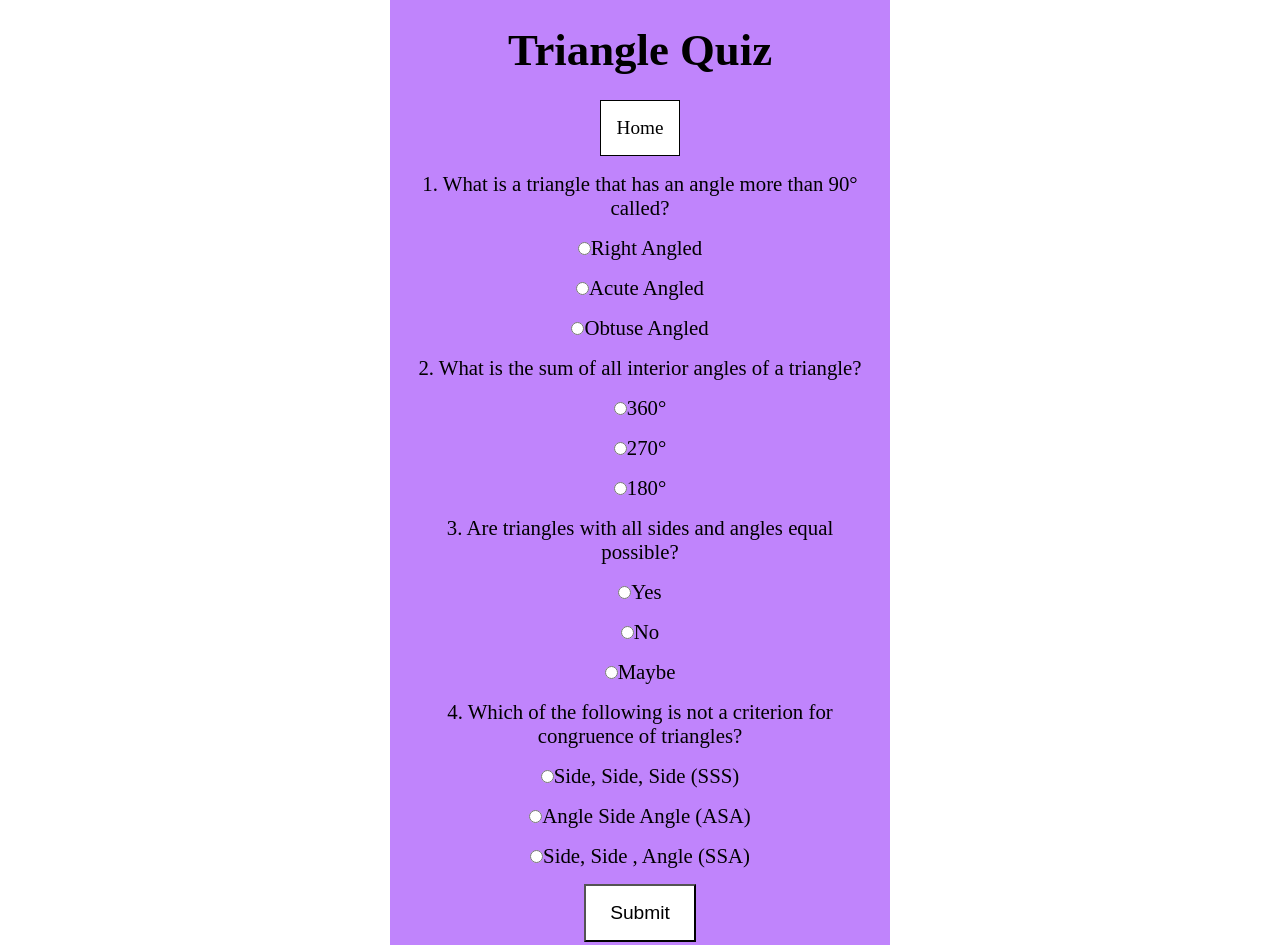
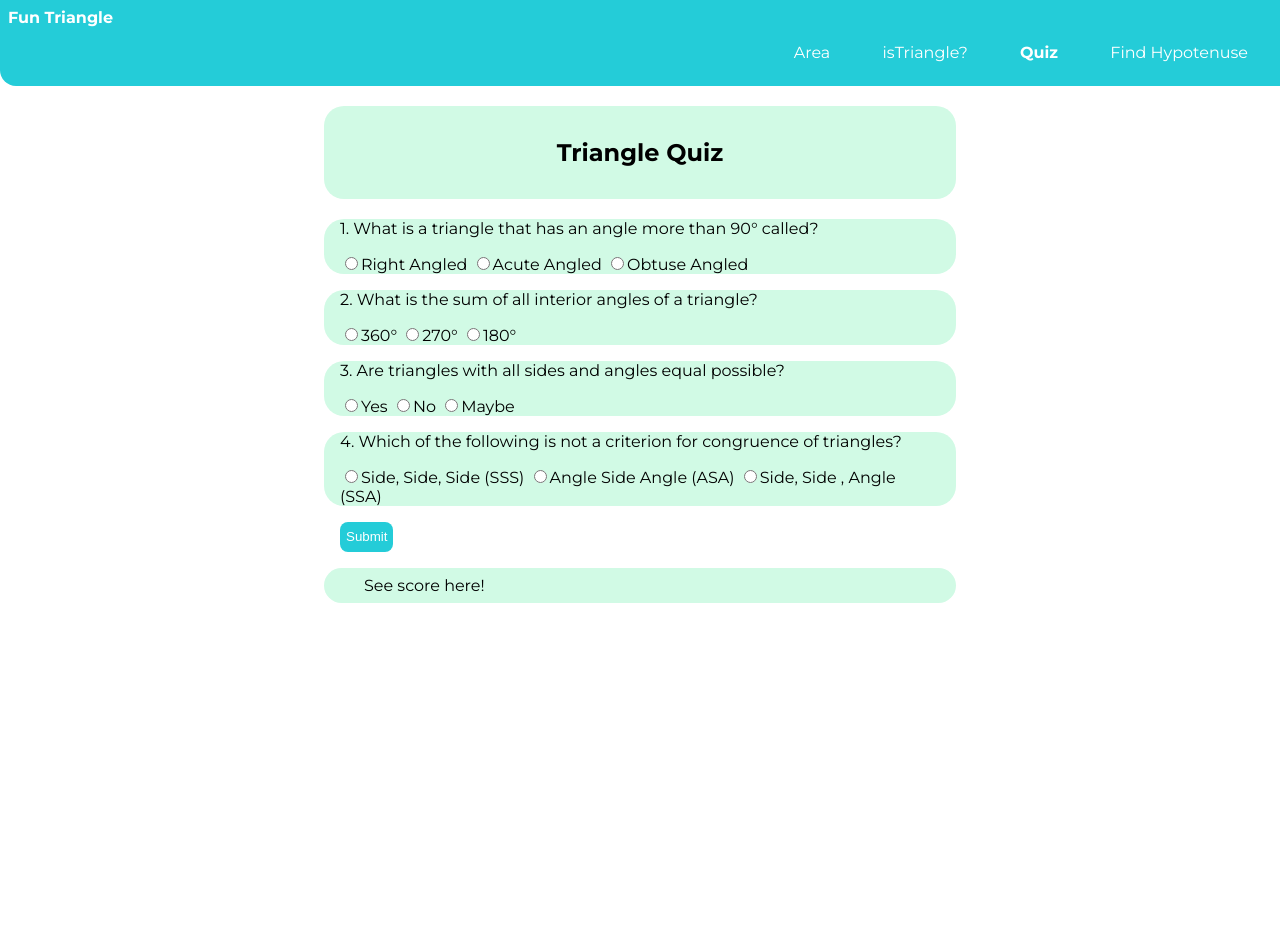
Before and after one commit to jayeshjain98/Fun-with-triangles, a plain HTML site: page trivia.html in a window 1280 px wide. Shown: the top 945 px of the page. After the commit the page ends 800 px from the top, so only its background shows below. Drawn offline with Linux system fonts and the light colour scheme.

Commit message:
style: new look added

```diff
--- a/index.css
+++ b/index.css
@@ -1,94 +1,134 @@
-* {
-  padding: 0;
-  margin: 0;
-  box-sizing: border-box;
+@import url('https://fonts.googleapis.com/css2?family=Montserrat:wght@400;700&display=swap');
+
+:root {
+    --primary-color: #24ccd8;
+    --off-white: #F3F4F6;
+    --dark-gray: #D1FAE5;
 }
 
-main {
-  text-align: center;
-  background-color: #C084FC;
-  max-width: 500px;
-  margin: 0 auto;
-  padding-bottom: 5rem;
+body {
+    font-family: 'Montserrat', sans-serif;
+    margin: 0px
 }
 
-h1 {
-  padding: 1.5rem;
-  font-size: 2.8rem;
+hr {
+    margin: 2rem 0rem;
 }
 
-.link {
-  display: inline-block;
-  color: black;
-  text-decoration: none;
-  padding: 2rem 1rem;
-  margin-top: 2rem;
-  margin-left: 1rem;
-  width: 20rem;
-  background-color: white;
-  font-size: 1.2rem;
+/** spaces **/
+
+.margin-md {
+    margin: 2rem;
 }
 
-#back {
-  display: inline-block;
-  color: black;
-  text-decoration: none;
-  font-size: 1.2rem;
-  padding: 1rem;
-  background-color: white;
-  border: 1px solid black;
+/** container **/
+.container {
+    padding: 0rem 1rem;
+    border-radius: 20px;
+    background-color: var(--dark-gray);
 }
 
-input[type="number"] {
-  border: 1px solid black;
+.container-center {
+    max-width: 600px;
+    margin: auto;
+
 }
 
-.label,
-input[type="number"],
-.output,
-.side {
-  font-size: 1.2rem;
-  margin: 0.5rem;
-  text-align: center;
+/** links **/
+.navigation .list-item-inline .link {
+    box-sizing: border-box;
+    text-decoration: none;
+    padding: 0.5rem 1rem;
 }
 
-button {
-  display: block;
-  font-size: 1.2rem;
-  margin: 1rem auto 0;
-  padding: 1rem 1.5rem;
-  background-color: white;
+.navigation .list-item-inline .link:hover{
+    background-color: var(--primary-color);
+    color: darkgray;
 }
 
-h2 {
-  margin: 1.5rem auto 0;
-  width: 80%;
+.submit:hover{
+    background-color: #fff;
+    color: var(--primary-color);
+}
+.submit {
+    background-color: var(--primary-color);
+    border-radius: 0.5rem;
+    border: none;
+    color: white;
+    display: block;
+    height: 30px;
+    margin: 1rem 1rem 1rem 0rem;
+}
+
+.back-white {
+  background-color: #fff;
+}
+
+.link-secondary {
+    color: var(--primary-color);
+    border-radius: 0.5rem;
+    border: 1px solid var(--primary-color);
+    display: block;
+    max-width: 140px;
+    margin: 1rem 1rem 1rem 0rem;
+}
+
+
+.list-non-bullet {
+    list-style: none;
+    padding-inline-start: 0px;
+
+}
+
+.list-item-inline {
+    display: inline;
+    padding: 0rem 0.5rem;
+}
+
+.list-non-bullet li{
+    margin-bottom: 1rem;
+}
+
+/** navigation **/
+
+.navigation {
+    background-color: var(--primary-color);
+    padding: .5rem .5rem;
+    color: white;
+    border-bottom-left-radius: 1rem;
+
+}
+
+.navigation .nav-brand {
+    font-weight: bold;
+}
+
+.nav-brand a {
+    text-decoration: none;
+    color: inherit;
+}
+
+.navigation .nav-pills {
+    text-align: right;
+}
+
+.navigation .link {
+    color: white;
+}
+
+.navigation .link-active {
+    font-weight: bold;
+    text-decoration: underline;
 }
 
 .output {
-  border: 2px solid black;
-  padding: 1rem;
-  width: 50%;
-  margin: 0 auto;
-  margin-top: 0.5rem;
-  background-color: white;
+  margin: 1rem 1rem;
+  padding: .5rem .5rem;
+  background-color: var(--dark-gray);
 }
 
-label,
-p {
-  margin-top: 1rem;
-  display: block;
-  font-size: 1.3rem;
-  margin: 0rem auto;
+.section h1 {
+    text-align: center;
+    padding: 2rem 1rem;
+
 }
-
-.container-question {
-  width: 90%;
-  margin: 1rem auto;
-}
-
-.side,
-label {
-  margin: 1rem auto;
-  display: block;
-}
--- a/index.html
+++ /dev/null
@@ -1,19 +0,0 @@
-<!DOCTYPE html>
-<html lang="en">
-  <head>
-    <meta charset="UTF-8" />
-    <meta http-equiv="X-UA-Compatible" content="IE=edge" />
-    <meta name="viewport" content="width=device-width, initial-scale=1.0" />
-    <title>Fun with Triangles</title>
-    <link rel="stylesheet" href="./index.css" />
-  </head>
-  <main class="main">
-      <h1>Fun With Triangles</h1>
-      <h2>What do you want to do?</h2>
-      <a href="./calculator.html" class="link">Area of Triangle</a>
-      <a href="./valid-triangle.html" class="link">Is it a Triangle?</a>
-      <a href="./trivia.html" class="link">Triangle Quiz</a>
-      <a href="./hypotenuse.html" class="link">Find Hypotenuse</a>
-  </main>
-  </body>
-</html>
--- a/trivia.html
+++ b/trivia.html
@@ -1,5 +1,6 @@
 <!DOCTYPE html>
 <html lang="en">
+
 <head>
   <meta charset="UTF-8" />
   <meta http-equiv="X-UA-Compatible" content="IE=edge" />
@@ -8,68 +9,92 @@
   <link rel="stylesheet" href="./index.css" />
   <script defer src="./trivia.js"></script>
 </head>
+
 <body>
+
+  <nav class="navigation">
+    <div class="nav-brand"><a href="/">Fun Triangle</a></div>
+    <ul class="list-non-bullet nav-pills">
+      <li class="list-item-inline">
+        <a href="./calculator.html" class="link ">Area</a>
+      </li>
+      <li class="list-item-inline">
+        <a href="./valid-triangle.html" class="link ">isTriangle?</a>
+      </li>
+      <li class="list-item-inline">
+        <a href="./trivia.html" class="link link-active">Quiz</a>
+      </li>
+      <li class="list-item-inline">
+        <a href="./hypotenuse.html" class="link">Find Hypotenuse</a>
+      </li>
+    </ul>
+  </nav>
+
   <main>
+    <section class="section">
+      <div class="container container-center">
         <h1>Triangle Quiz</h1>
-      <a href="./index.html" id="back">Home</a>
+      </div>
+    </section>
+    <section class="section">
+      <div class="container container-center">
         <form id="trivia-form">
           <div class="container-question">
             <p>1. What is a triangle that has an angle more than 90° called?</p>
-          <label
-            ><input type="radio" name="ques1" value="Right Angled" />Right
-            Angled</label
-          >
-          <label
-            ><input type="radio" name="ques1" value="Acute Angled" />Acute
-            Angled</label
-          >
-          <label
-            ><input type="radio" name="ques1" value="Obtuse Angled" />Obtuse
-            Angled</label
-          >
+            <label><input type="radio" name="ques1" value="Right Angled" />Right
+              Angled</label>
+            <label><input type="radio" name="ques1" value="Acute Angled" />Acute
+              Angled</label>
+            <label><input type="radio" name="ques1" value="Obtuse Angled" />Obtuse
+              Angled</label>
           </div>
+      </div>
+    </section>
+    <section class="section">
+      <div class="container container-center">
         <div class="container-question">
           <p>2. What is the sum of all interior angles of a triangle?</p>
           <label><input type="radio" name="ques2" value="360°" />360°</label>
           <label><input type="radio" name="ques2" value="270°" />270°</label>
           <label><input type="radio" name="ques2" value="180°" />180°</label>
         </div>
+      </div>
+    </section>
+    <section class="section">
+      <div class="container container-center">
         <div class="container-question">
           <p>3. Are triangles with all sides and angles equal possible?</p>
           <label><input type="radio" name="ques3" value="Yes" />Yes</label>
           <label><input type="radio" name="ques3" value="No" />No</label>
           <label><input type="radio" name="ques3" value="Maybe" />Maybe</label>
         </div>
+      </div>
+    </section>
+    <section class="section">
+      <div class="container container-center">
         <div class="container-question">
           <p>
             4. Which of the following is not a criterion for congruence of
             triangles?
           </p>
-          <label
-            ><input
-              type="radio"
-              name="ques4"
-              value="Side, Side, Side (SSS)"
-            />Side, Side, Side (SSS)</label
-          >
-          <label
-            ><input
-              type="radio"
-              name="ques4"
-              value="Angle Side Angle (ASA)"
-            />Angle Side Angle (ASA)</label
-          >
-          <label
-            ><input
-              type="radio"
-              name="ques4"
-              value="Side, Side , Angle (SSA)"
-            />Side, Side , Angle (SSA)</label
-          >
+          <label><input type="radio" name="ques4" value="Side, Side, Side (SSS)" />Side, Side, Side (SSS)</label>
+          <label><input type="radio" name="ques4" value="Angle Side Angle (ASA)" />Angle Side Angle (ASA)</label>
+          <label><input type="radio" name="ques4" value="Side, Side , Angle (SSA)" />Side, Side , Angle (SSA)</label>
         </div>
+      </div>
+    </section>
   </form>
-      <button id="submit">Submit</button>
+    <section class="section">
+      <div class="container container-center back-white">
+    <button id="submit" class="submit">Submit</button>
+  </div>
+</section>
+<section class="section">
+  <div class="container container-center ">
     <div id="output" class="output">See score here!</div>
+    </div>
+    </section>
   </main>
 </body>
+
 </html>
```
Also changed, not shown: calculator.html (+39 -7 lines), calculator.js (+11 -1 lines), hypotenuse.html (+26 -5 lines), hypotenuse.js (+8 -8 lines), valid-triangle.html (+23 -3 lines). Lines whose indentation alone changed are shown as unchanged.
